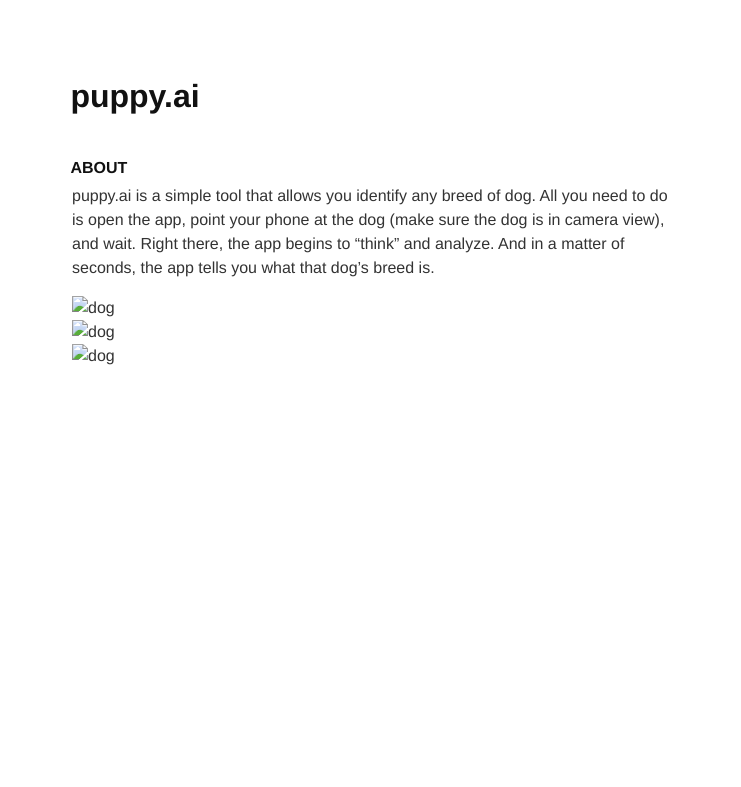
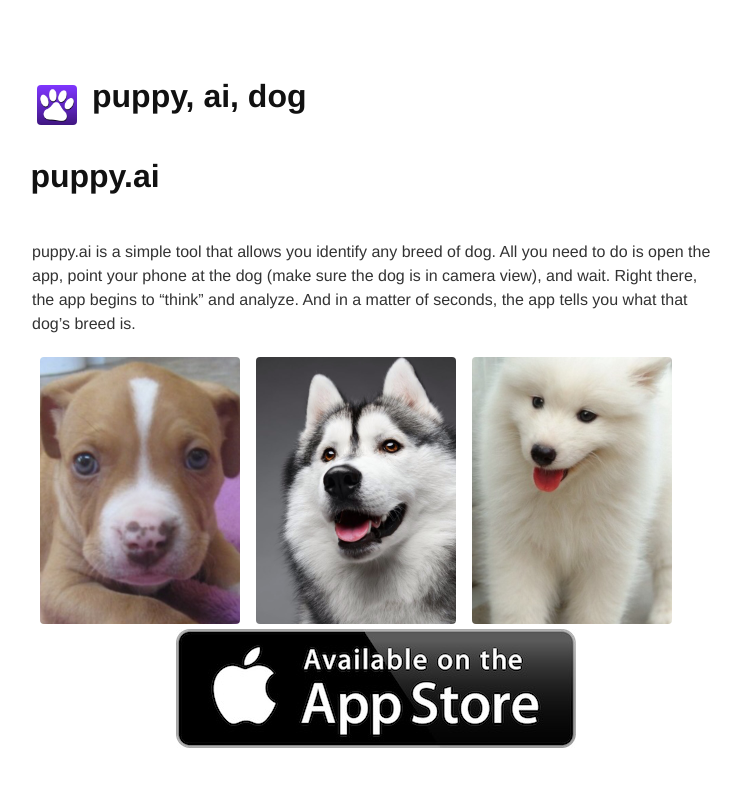
Before and after one commit to puppyai/puppyai.github.io, a Jekyll site: the page built from index.md, in a window 1280 px wide. Shown: the top 787 px of the page, without its empty margins (264-1005 px from the left). Built offline with Jekyll 4.4.1, drawn with Linux system fonts in a browser that asks for light colours; nearby versions of some CDN libraries; our own code applies the rules of GitHub Pages for plain Markdown files.

Commit message:
added images

```diff
--- a/_config.yml
+++ b/_config.yml
@@ -1,6 +1,6 @@
 # Site settings
-name: Advanced Driver Assist Team
-tag_text:
-description: Innovate the future of autonomous vehicles
+name: puppy.ai
+tag_text: puppy, ai, dog
+description: puppy.ai is a simple tool that allows you identify any breed of dog.
 
 exclude: ["INSTALL.md"]
--- a/_layouts/default.html
+++ b/_layouts/default.html
@@ -20,8 +20,23 @@
       {% include navbar.html %}
     </header>
     <div class="container">
-      <h1><a href="./">{{ site.tag_text }}</a></h1>
+      <div id="logo">
+        <img src="https://raw.githubusercontent.com/puppyai/puppyai.github.io/master/_images/icon.jpg" alt="icon" />
+        <h1><a href="./">{{ site.tag_text }}</a></h1>
+      </div>
+
       {{ content }}
+
+      <div id="images">
+          <img src="https://raw.githubusercontent.com/puppyai/puppyai.github.io/master/_images/dog1.jpg" alt="dog" />
+          <img src="https://raw.githubusercontent.com/puppyai/puppyai.github.io/master/_images/dog2.jpg" alt="dog" />
+          <img src="https://raw.githubusercontent.com/puppyai/puppyai.github.io/master/_images/dog3.jpg" alt="dog" />
+      </div>
+      <div id="app">
+          <a href="http://tavmjong.free.fr/INKSCAPE/">
+            <img src="https://raw.githubusercontent.com/puppyai/puppyai.github.io/master/_images/app_store.jpg" alt="app" />
+          </a>
+      </div>
     </div>
   </div>
 {% include scripts.html %}
--- a/css/page.css
+++ b/css/page.css
@@ -148,7 +148,7 @@ pre > code {
   padding: 0;
 }
 .page {
-  max-width: 40rem;
+  max-width: 45rem;
   margin: 0 auto;
   padding: 0 1rem;
 }
@@ -187,5 +187,27 @@ pre > code {
 }
 
 #images {
-    white-space: nowrap;
+    width: 100%;
+    display: block;
+    height: auto;
 }
+#images > img {
+    float: left;
+    width: 200px;
+    height: 267px;
+    margin: 5px 8px;
+    border-radius: 4px;
+}
+
+#logo > img {
+    float: left;
+    width: 40px;
+    margin: 5px 15px 5px 5px;
+    border-radius: 4px;
+}
+
+#app {
+  width: 100%;
+  display: block;
+  height: auto;
+}
--- a/index.md
+++ b/index.md
@@ -1,18 +1,7 @@
 ---
 layout: default
 ---
-
-
-
-
 # puppy.ai
 
 
-#### About
 puppy.ai is a simple tool that allows you identify any breed of dog. All you need to do is open the app, point your phone at the dog (make sure the dog is in camera view), and wait. Right there, the app begins to "think" and analyze. And in a matter of seconds, the app tells you what that dog's breed is.
-
-<div id="images">
-    <img src="_images/dog1.jpg" alt="dog" />
-    <img src="_images/dog2.jpg" alt="dog" />
-    <img src="_images/dog3.jpg" alt="dog" />
-</div>
```
Also changed, not shown: _images/app_store.svg (added).
